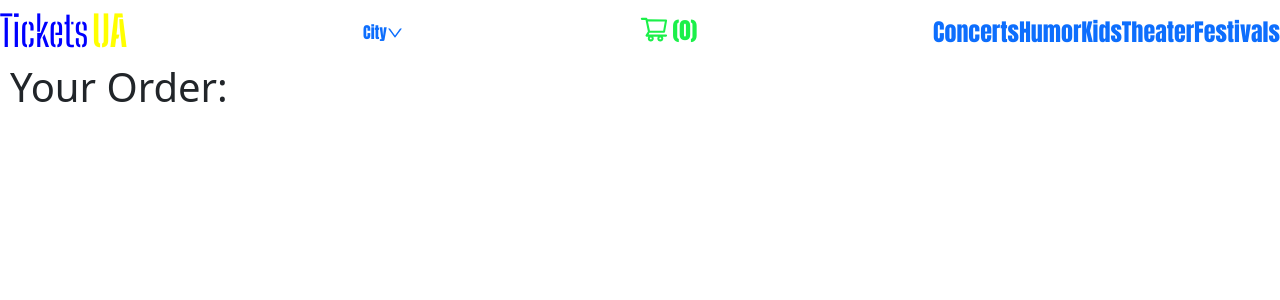
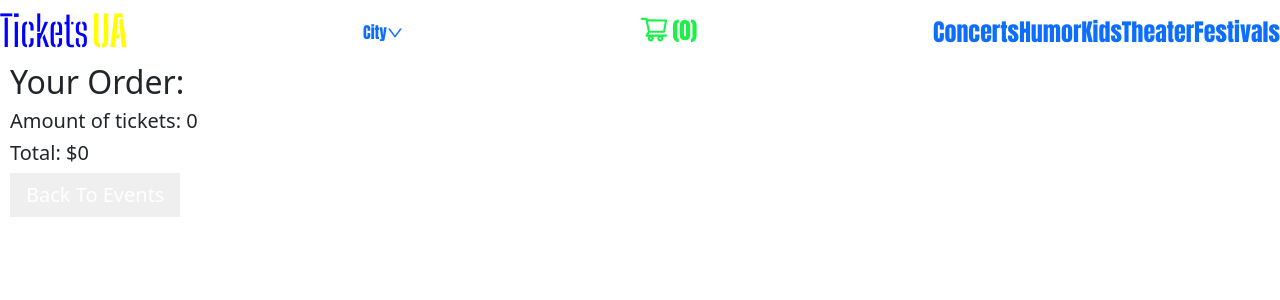
Before and after one commit to asd7626/tickets_frontend, a React (Create React App) app: page /cart in a window 1280 px wide. Shown: the top 300 px of the page. Built offline with nearby package versions, Linux system fonts and the light colour scheme; a web font is replaced by a local one.

Commit message:
added cart

```diff
--- a/src/App.css
+++ b/src/App.css
@@ -597,6 +597,7 @@ h1, h2, h3, h4, h5, h6 {
       display: grid;
       grid-template-columns: 1fr;
       row-gap: 20px;
+      margin-top: 20px;
     }
 
     .cardWrap {
@@ -633,8 +634,10 @@ h1, h2, h3, h4, h5, h6 {
       display: flex;
       flex-direction: column;
       justify-content: space-between;
-
+      position: relative;
       width: 35%;
+      padding-left: 0;
+      padding-right: 0;
       border-left: .18em dashed #fff;
       border-top-right-radius: 8px;
       border-bottom-right-radius: 8px;
@@ -793,6 +796,46 @@ h1, h2, h3, h4, h5, h6 {
       81px 0 0 1px black;
     }
 
+
+
+    .delete_ticket_icon:hover {
+      color: #000;
+    }
+
+    .delete_ticket_icon {
+      position: absolute;
+      top: 0;
+      right: 0;
+      transition: color .3s linear;
+      font-size: 30px;
+      border: 0;
+    }
+
+    .clear_btn, .back_btn {
+      padding: 7px 16px;
+      font-size: 20px;
+      color: #fff;
+      border: 0;
+      transition: background-color .3s linear;
+
+    }
+
+    .clear_btn {
+      background-color:#e84c3d;
+    }
+
+    .back_btn {
+      background-color: green;
+    }
+
+    .clear_btn:hover {
+      background-color: red;
+    }
+
+    .back_btn:hover {
+      background-color: rgb(9, 158, 9);
+    }
+
 }
 
 
--- a/src/App.js
+++ b/src/App.js
@@ -8,22 +8,36 @@ function App() {
      //Cart
 
      const [cart, setCart] = useState([]);
+     const [totalValue, setTotalValue] = useState(0);
 
      const addToCart = (eventToAdd) => {
+         let val = totalValue;
          setCart([...cart, {... eventToAdd }]);
-         console.log('cart list:', cart);
+         val += eventToAdd.price;
+         setTotalValue(val);
+
      };
 
      const removeFromCart = (eventToRemove) => {
+         let val = totalValue;
          setCart(cart.filter((ev) => ev !== eventToRemove));
+         val -= eventToRemove.price;
+         setTotalValue(val);
      };
+
+     const clearOffCart = () => {
+       setCart([]);
+       setTotalValue(0);
+     }
 
 
      //Все для контекста
      const value = {
        cart,
        addToCart,
-       removeFromCart
+       removeFromCart,
+       clearOffCart,
+       totalValue
      }
 
   return (
--- a/src/components/Cards.js
+++ b/src/components/Cards.js
@@ -19,7 +19,7 @@ const Cards = ({event_list, header, cart, addToCart}) => {
     return(
         <div>
 
-            <div className="event_cards_header"> {header} </div>
+            {event_list.length > 0 && <div className="event_cards_header"> {header} </div>}
 
             <div className="event_cards">
 
@@ -50,7 +50,8 @@ const Cards = ({event_list, header, cart, addToCart}) => {
 
             </div>
             <div className="view_more_btn_block">
-                <button className={event_list.length < 5 ? 'disabled_btn' : 'view_more_btn'} onClick={viewMoreEvents}>More Events</button>
+                {event_list.length > 0 && visible >= event_list.length? <p style={{fontSize: 30+'px', fontWeight:700}}>That's all here :)</p> : <button className={event_list.length < 5 ? 'disabled_btn' : 'view_more_btn'} onClick={viewMoreEvents}>More Events</button>}
+
             </div>
         </div>
     )
--- a/src/components/Cart.js
+++ b/src/components/Cart.js
@@ -1,6 +1,8 @@
 import React, {useState, useContext} from 'react';
 import Context from './Context';
 import SecondHeader from './SecondHeader';
+import {CloseSquareFilled} from '@ant-design/icons';
+import {Link} from 'react-router-dom';
 
 function Cart ()  {
     const value = useContext(Context);
@@ -9,11 +11,15 @@ function Cart ()  {
         <div>
             <SecondHeader />
             <div className="Container">
-            <h1> Your Order: </h1>
+            <h2> Your Order: </h2>
+            <h5> Amount of tickets: {value.cart.length} </h5>
+            <h5> Total: ${value.totalValue} </h5>
+            {value.cart.length === 0? <Link to='/'><button className="back_btn"> Back To Events </button> </Link> : <button className="clear_btn" onClick={value.clearOffCart}> Clear Cart </button>}
             <div className="order_cards">
                 {value.cart.map((item) => {
-                    const {id, headliner, city, address, date, price} = item;
+                    const {headliner, city, address, date, price} = item;
                     return (
+
                             <div className="cardWrap">
                                 <div className="card cardLeft">
                                     <h1> TICKETS UA </h1>
@@ -35,7 +41,9 @@ function Cart ()  {
                                 </div>
 
                                 <div className="card cardRight">
+                                    <CloseSquareFilled title="Remove Ticket" onClick={() => value.removeFromCart(item)} className="delete_ticket_icon" />
                                     <div className="eye"></div>
+
                                     <div className="number">
                                         <h3> ${price} </h3>
                                         <span>price</span>
@@ -43,6 +51,9 @@ function Cart ()  {
                                     <div className="barcode"></div>
                                 </div>
                             </div>
+
+
+
 
                     )
                 } )}
```
Lines whose indentation alone changed are shown as unchanged.
